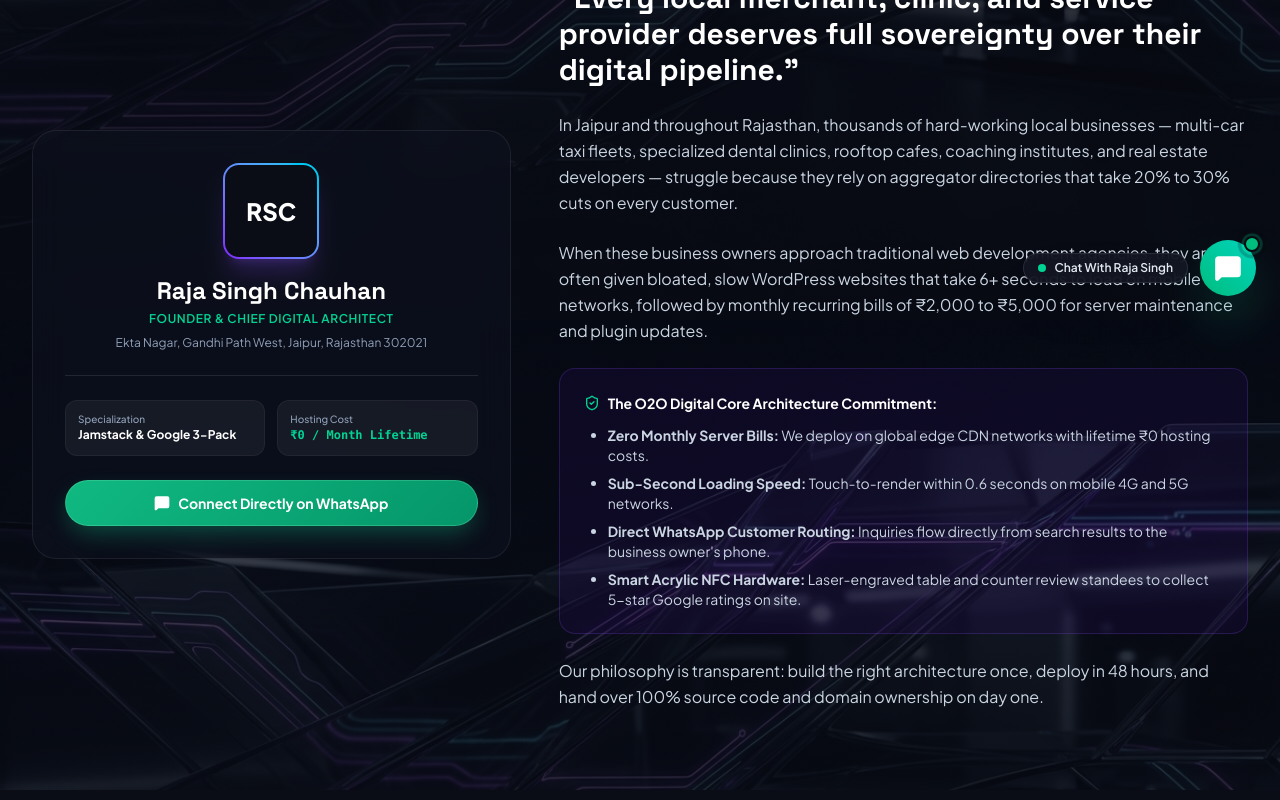
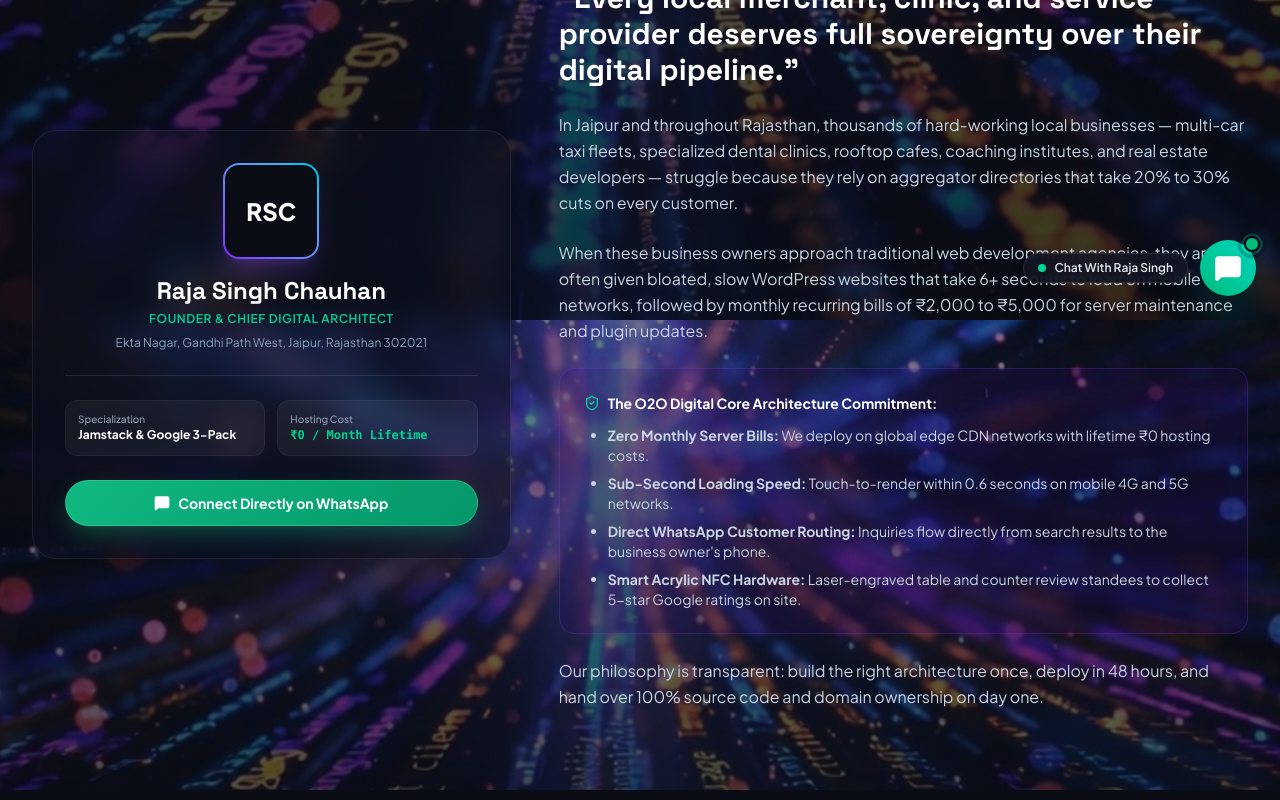
Before and after one commit to Mormukut976/offlinetoonline, a Next.js app in the folder module-2-portfolio/: page /about in a window 1280 px wide. Shown: the part 480-1280 px from the top of the page. Built offline with nearby package versions, Linux system fonts and the light colour scheme.

Commit message:
feat(ui): restore original Krishna wallpaper in module-1, add rotated tech cyber background with balanced glassmorphic transparency in module-2

```diff
--- a/module-2-portfolio/src/app/globals.css
+++ b/module-2-portfolio/src/app/globals.css
@@ -9,7 +9,7 @@
 body {
   background-color: #080a12;
   background-image:
-    linear-gradient(to bottom, rgba(8, 10, 18, 0.62) 0%, rgba(8, 10, 18, 0.80) 45%, rgba(8, 10, 18, 0.92) 100%),
+    linear-gradient(to bottom, rgba(8, 10, 18, 0.48) 0%, rgba(8, 10, 18, 0.65) 45%, rgba(8, 10, 18, 0.82) 100%),
     url('/tech-bg.jpg');
   background-size: cover;
   background-position: center top;
@@ -45,7 +45,7 @@ body {
 
 /* Modern Behance / Linear Glass Cards */
 .modern-card {
-  background: rgba(14, 18, 32, 0.58);
+  background: rgba(14, 18, 32, 0.45); backdrop-filter: blur(14px); -webkit-backdrop-filter: blur(14px); border: 1px solid rgba(255, 255, 255, 0.10);
   backdrop-filter: blur(16px);
   -webkit-backdrop-filter: blur(16px);
   border: 1px solid rgba(255, 255, 255, 0.08);
```
Also changed, not shown: module-2-portfolio/public/tech-bg.jpg, 1 other file (tests, documents, lock files or other folders).
